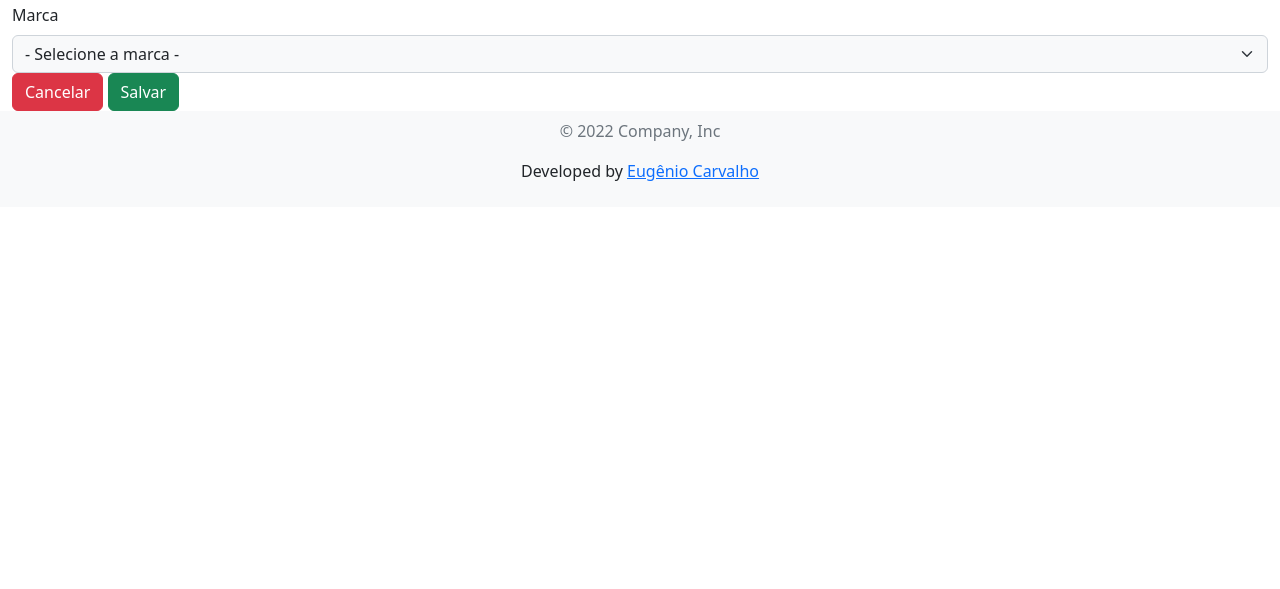
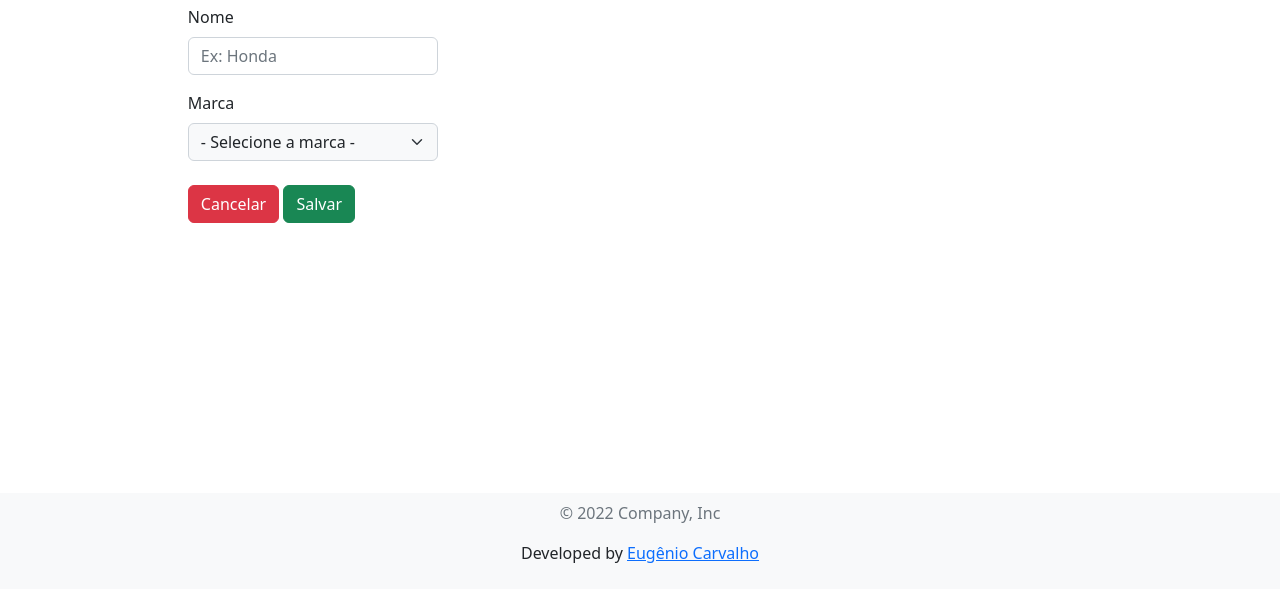
Before and after one commit to eugeniocarvalho/lava-jato, a plain HTML site: page cadastro-modelo.html in a window 1280 px wide. Shown: the part 211-800 px from the top of the page. Drawn offline with nearby package versions, Linux system fonts and the light colour scheme.

Commit message:
update file name

```diff
--- a/assets/css/header.css
+++ /dev/null
@@ -1,4 +0,0 @@
-.image-logo {
-  width: 22px;
-  height: 22px;
-}
--- /dev/null
+++ b/assets/css/style.css
@@ -0,0 +1,17 @@
+.image-logo {
+  width: 22px;
+  height: 22px;
+}
+
+.brand-register {
+  padding: 7% 14%;
+  height: calc(100vh - 152px);
+}
+
+.data-form {
+  max-width: 250px;
+}
+
+.button {
+  margin: 1.5rem 0;
+}
```
Also changed, not shown: base.html (+1 -1 lines), cadastro-cliente.html (+1 -1 lines), cadastro-servico.html (+1 -1 lines), index.html (+1 -1 lines).
